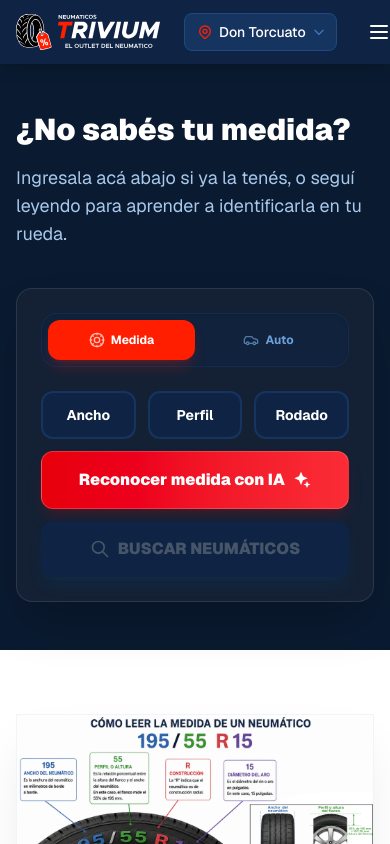
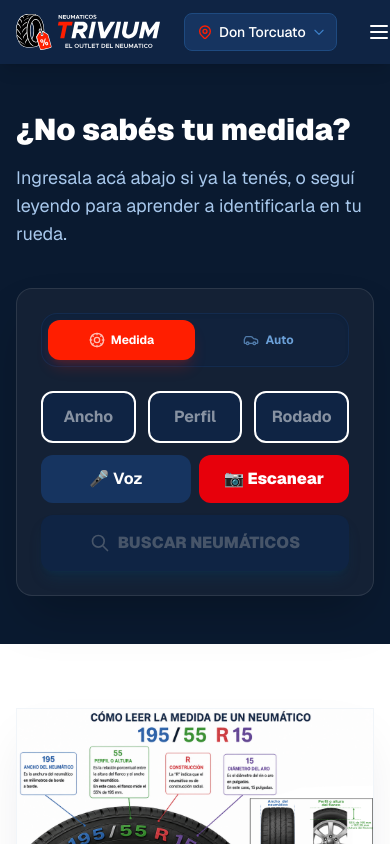
Before and after one commit to AugustinCrochat/neumaticos-trivium, a Next.js app: page /blog/como-leer-medida-neumatico in a window 390 px wide. Shown: the top 844 px of the page. Built offline with nearby package versions, Linux system fonts and the light colour scheme.

Commit message:
feat: add voice recognition for vehicle and measure input in TireSizeSearch component

```diff
--- a/src/components/ui/TireSizeSearch.tsx
+++ b/src/components/ui/TireSizeSearch.tsx
@@ -39,6 +39,7 @@ export function TireSizeSearch({
   const [vehBrand, setVehBrand] = useState("");
   const [vehModel, setVehModel] = useState("");
   const [vehQuery, setVehQuery] = useState("");
+  const [vehYear, setVehYear] = useState("");
   const [vehActiveDropdown, setVehActiveDropdown] = useState<string | null>(null);
 
 
@@ -55,6 +56,13 @@ export function TireSizeSearch({
   const [torchOn, setTorchOn] = useState(false);
   const [lowLight, setLowLight] = useState(false);
 
+  const widthRef = useRef<HTMLInputElement | null>(null);
+  const profileRef = useRef<HTMLInputElement | null>(null);
+  const rimRef = useRef<HTMLInputElement | null>(null);
+
+  const [listening, setListening] = useState(false);
+  const recognitionRef = useRef<any>(null);
+
   const availableWidths = useMemo(() => unique(PRODUCTS.map((p) => p.size.width)), []);
   const availableProfiles = useMemo(() => {
     if (!width) return unique(PRODUCTS.map((p) => p.size.profile));
@@ -67,6 +75,7 @@ export function TireSizeSearch({
     if (!vehBrand) return [];
     return VEHICLE_DB.filter(v => v.brand === vehBrand).map(v => v.model);
   }, [vehBrand]);
+
   const filteredVehicles = useMemo(() => {
     const q = vehQuery.trim().toLowerCase();
     if (!q) return VEHICLE_DB.slice(0, 50);
@@ -204,6 +213,43 @@ export function TireSizeSearch({
   const isValid = !!(width && profile && rim);
   const canSearch = !!(width || profile || rim);
 
+  function startVoiceForVehicle() {
+    const Speech = (window as any).SpeechRecognition || (window as any).webkitSpeechRecognition;
+    if (!Speech) return alert('Tu navegador no soporta reconocimiento de voz');
+    if (recognitionRef.current) { recognitionRef.current.stop(); recognitionRef.current = null; setListening(false); return; }
+    const r = new Speech();
+    r.lang = 'es-AR';
+    r.interimResults = false;
+    r.maxAlternatives = 1;
+    r.onresult = (ev: any) => {
+      const txt = ev.results[0][0].transcript || '';
+      // detect year 4 digits
+      const yearMatch = txt.match(/\b(19|20)\d{2}\b/);
+      if (yearMatch) setVehYear(yearMatch[0]);
+      setVehQuery(txt);
+    };
+    r.onend = () => { recognitionRef.current = null; setListening(false); };
+    recognitionRef.current = r; setListening(true); r.start();
+  }
+
+  function startVoiceForMeasure() {
+    const Speech = (window as any).SpeechRecognition || (window as any).webkitSpeechRecognition;
+    if (!Speech) return alert('Tu navegador no soporta reconocimiento de voz');
+    const r = new Speech(); r.lang = 'es-AR'; r.interimResults = false; r.maxAlternatives = 1;
+    r.onresult = (ev: any) => {
+      const txt = (ev.results[0][0].transcript || '').replace(/[^0-9 ]/g, ' ').trim();
+      const nums = txt.split(/\s+/).filter(Boolean);
+      if (nums.length >= 1) setWidth(nums[0].slice(0,3));
+      if (nums.length >= 2) setProfile(nums[1].slice(0,2));
+      if (nums.length >= 3) setRim(nums[2].slice(0,2));
+      // focus next
+      if (nums.length >= 1 && profileRef.current) profileRef.current.focus();
+      if (nums.length >= 2 && rimRef.current) rimRef.current.focus();
+    };
+    r.onend = () => {};
+    r.start();
+  }
+
   return (
     <>
       {showScanner && (
@@ -313,25 +359,16 @@ export function TireSizeSearch({
       {searchMode === "medida" && (
         <div className="flex flex-col gap-3">
           <div className="grid grid-cols-3 gap-3">
-             <CustomSelect label="Ancho" value={width} onChange={onWidthChange} placeholder="Ancho" options={availableWidths.map(String)} isOpen={activeDropdown === "width"} onToggle={() => setActiveDropdown(activeDropdown === "width" ? null : "width")} isActive={activeDropdown === "width"} />
-             <CustomSelect label="Perfil" value={profile} onChange={onProfileChange} placeholder="Perfil" options={availableProfiles.map(String)} isOpen={activeDropdown === "profile"} onToggle={() => setActiveDropdown(activeDropdown === "profile" ? null : "profile")} isActive={activeDropdown === "profile"} />
-             <CustomSelect label="Rodado" value={rim} onChange={onRimChange} placeholder="Rodado" options={availableRims.map(String)} formatOption={(v: string) => `R${v}`} isOpen={activeDropdown === "rim"} onToggle={() => setActiveDropdown(activeDropdown === "rim" ? null : "rim")} isActive={activeDropdown === "rim"} />
+            <input ref={widthRef} value={width} onChange={(e) => { const v = e.target.value.replace(/[^0-9]/g, '').slice(0,3); setWidth(v); if (v.length >= 3 && profileRef.current) profileRef.current.focus(); }} placeholder="Ancho" className="w-full bg-navy-800 border-2 rounded-xl px-3 py-3 text-white font-bold text-center" />
+            <input ref={profileRef} value={profile} onChange={(e) => { const v = e.target.value.replace(/[^0-9]/g, '').slice(0,2); setProfile(v); if (v.length >= 2 && rimRef.current) rimRef.current.focus(); }} placeholder="Perfil" className="w-full bg-navy-800 border-2 rounded-xl px-3 py-3 text-white font-bold text-center" />
+            <input ref={rimRef} value={rim} onChange={(e) => { const v = e.target.value.replace(/[^0-9]/g, '').slice(0,2); setRim(v); }} placeholder="Rodado" className="w-full bg-navy-800 border-2 rounded-xl px-3 py-3 text-white font-bold text-center" />
           </div>
-          <button
-            type="button"
-            onClick={startCamera}
-            className="w-full bg-gradient-to-r from-red-600 to-red-500 hover:from-red-500 hover:to-red-400 disabled:opacity-50 text-white font-black py-4 rounded-xl border border-red-300/30 transition-all flex items-center justify-center gap-2 shadow-lg shadow-red-900/30 active:scale-[0.98] lg:hidden"
-          >
-            <span>Reconocer medida con IA</span>
-            <span className="relative -ml-0.5 inline-flex w-5 h-5 items-center justify-center">
-              <svg className="w-5 h-5" fill="currentColor" viewBox="0 0 24 24">
-                <path d="M12 2l2.4 5.6L20 10l-5.6 2.4L12 18l-2.4-5.6L4 10l5.6-2.4L12 2z" />
-              </svg>
-              <svg className="absolute -bottom-0.5 -right-0.5 w-3 h-3" fill="currentColor" viewBox="0 0 24 24">
-                <path d="M12 2l2 4.8L19 9l-5 2.2L12 16l-2-4.8L5 9l5-2.2L12 2z" />
-              </svg>
-            </span>
-          </button>
+
+          <div className="flex gap-2">
+            <button type="button" onClick={startVoiceForMeasure} className="flex-1 bg-navy-700 text-white font-bold py-3 rounded-xl">🎤 Voz</button>
+            <button type="button" onClick={startCamera} className="flex-1 bg-red-600 text-white font-black py-3 rounded-xl">📷 Escanear</button>
+          </div>
+
           {scanError && (
             <div className="bg-navy-800 p-5 rounded-xl border border-orange-500/30 flex flex-col gap-4 animate-in fade-in zoom-in duration-300 mt-2">
               <div>
@@ -352,6 +389,7 @@ export function TireSizeSearch({
               </button>
             </div>
           )}
+
           <button
             type="submit"
             disabled={!canSearch}
@@ -371,8 +409,10 @@ export function TireSizeSearch({
           <div className="bg-navy-800 border border-navy-700 rounded-xl max-h-48 overflow-y-auto">
             {filteredVehicles.map((v) => (
               <button type="button" key={`${v.brand}-${v.model}`} onClick={() => { setVehBrand(v.brand); setVehModel(v.model); setVehQuery(""); }} className="w-full text-left px-4 py-3 border-b border-navy-700 hover:bg-navy-700 transition-colors text-white">
-                <div className="font-bold">{v.brand}</div>
-                <div className="text-sm text-white/70">{v.model}</div>
+                <div className="flex items-center justify-between gap-3">
+                  <span className="font-bold">{v.brand}</span>
+                  <span className="font-bold text-sm text-white/80">{v.model}</span>
+                </div>
               </button>
             ))}
             {filteredVehicles.length === 0 && (
@@ -382,12 +422,33 @@ export function TireSizeSearch({
 
           {selectedVehicle && (
             <div className="bg-navy-800 p-4 rounded-xl border border-navy-700">
-              <p className="text-white font-bold mb-4 text-center">Seleccioná la medida:</p>
-              <div className="flex flex-col gap-2">
-                {selectedVehicle.sizes.map((s, i) => (
-                  <button key={i} onClick={() => router.push(`/buscar?medida=${s.w}-${s.p}-r${s.r}`)} className="w-full text-white py-3 px-4 rounded-lg bg-navy-900 border border-navy-700 text-left hover:border-orange-500 transition-colors font-mono">{s.w}/{s.p} R{s.r}</button>
-                ))}
-              </div>
+              <p className="text-white font-bold mb-2 text-center">Medidas recomendadas para {selectedVehicle.brand} {selectedVehicle.model}{vehYear ? ` — año ${vehYear}` : ''}</p>
+              {vehYear && !(selectedVehicle as any).years && (
+                <p className="text-white/60 text-xs mb-3 text-center">No tenemos datos por año para este modelo en la base; seleccioná la versión/trim o consultanos si dudás.</p>
+              )}
+
+              {selectedVehicle.sizes.length > 1 ? (
+                <>
+                  <p className="text-white/60 text-sm mb-3 text-center">Este modelo tiene varias versiones. Si conocés la versión/trim, elegila; si no, elegí la medida correspondiente abajo.</p>
+                  <div className="flex flex-col gap-2">
+                    {selectedVehicle.sizes.map((s, i) => (
+                      <button key={i} onClick={() => router.push(`/buscar?medida=${s.w}-${s.p}-r${s.r}${vehYear ? `&year=${vehYear}` : ''}`)} className="w-full text-white py-3 px-4 rounded-lg bg-navy-900 border border-navy-700 text-left hover:border-orange-500 transition-colors font-mono flex items-center justify-between">
+                        <span>Versión {i + 1}</span>
+                        <span className="text-xs text-white/70">{s.w}/{s.p} R{s.r}</span>
+                      </button>
+                    ))}
+                  </div>
+                </>
+              ) : (
+                <div className="flex flex-col gap-2">
+                  {selectedVehicle.sizes.map((s, i) => (
+                    <button key={i} onClick={() => router.push(`/buscar?medida=${s.w}-${s.p}-r${s.r}${vehYear ? `&year=${vehYear}` : ''}`)} className="w-full text-white py-3 px-4 rounded-lg bg-navy-900 border border-navy-700 text-left hover:border-orange-500 transition-colors font-mono">
+                      {s.w}/{s.p} R{s.r}
+                    </button>
+                  ))}
+                </div>
+              )}
+
             </div>
           )}
         </form>
```
